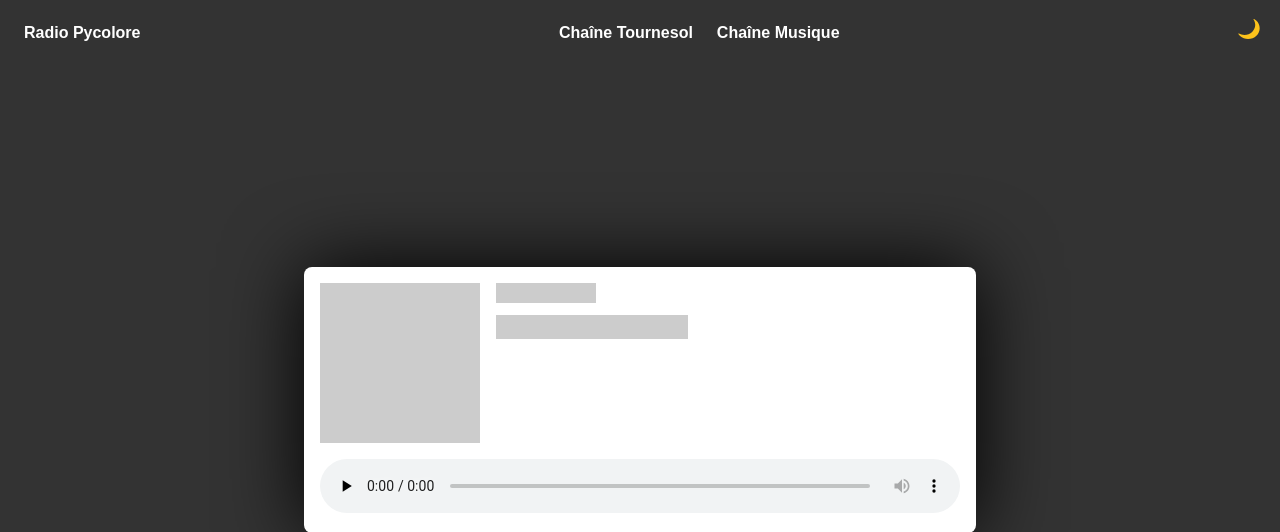
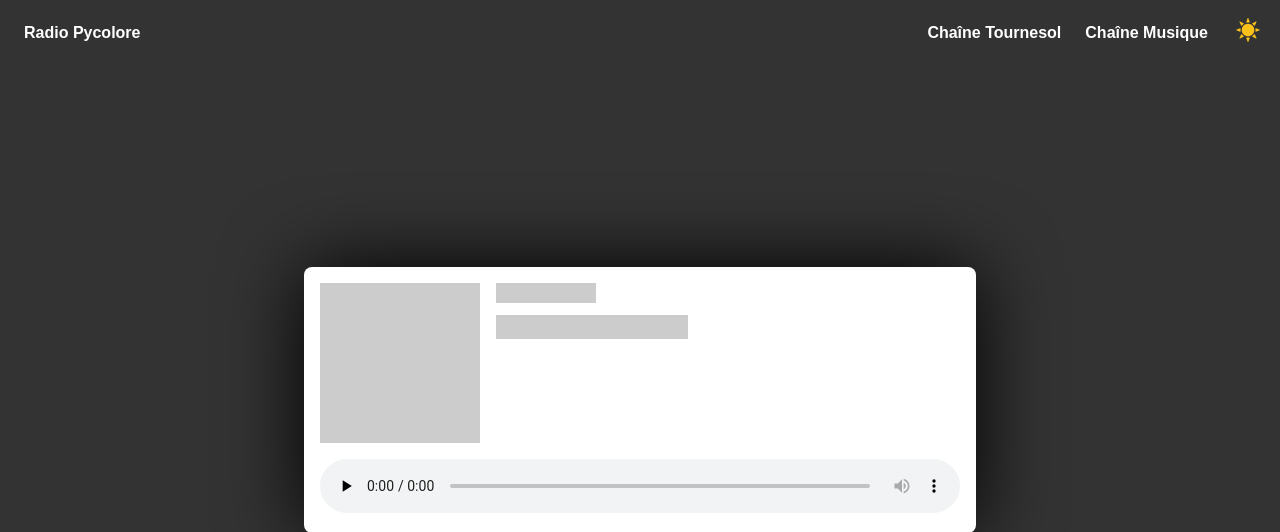
Before and after one commit to Arkelis/sunflower-radio, a Flask app: page /tournesol/ in a window 1280 px wide. Shown: the top 532 px of the page. Run offline with Flask 2, Linux system fonts and the light colour scheme; data that the repository does not hold is empty; style sheets or scripts are compiled from the project's sources; some web fonts are replaced.

Commit message:
Aligner les stations à droite, Inverser icones

```diff
--- a/sunflower/static/src/dark-theme.scss
+++ b/sunflower/static/src/dark-theme.scss
@@ -30,8 +30,8 @@
 }
 
 .theme-switcher {
-    height: 22px;
-    width: 22px;
-    min-width: 22px;
+    height: 1.5rem;
+    width: 1.5rem;
+    min-width: 1.5rem;
     margin-bottom: 0;
 }
--- a/sunflower/static/src/index.js
+++ b/sunflower/static/src/index.js
@@ -274,7 +274,7 @@
 if (window.matchMedia && window.matchMedia("(prefers-color-scheme: dark)").matches &&  userTheme !== "light" ||
     userTheme === "dark") {
     document.body.className = "dark-mode";
-    themeSwitcher.src = "/static/sun.svg";
+    themeSwitcher.src = "/static/moon.svg";
 }
 
 themeSwitcher.onclick = () => {
@@ -284,7 +284,7 @@
 function toggleDarkLight() {
     let currentClass = document.body.className;
     document.body.className = currentClass === "dark-mode" ? "light-mode" : "dark-mode";
-    themeSwitcher.src = currentClass === "dark-mode" ? "/static/moon.svg" : "/static/sun.svg";
+    themeSwitcher.src = currentClass === "dark-mode" ? "/static/sun.svg" : "/static/moon.svg";
 
     persistTheme(currentClass);
 }
--- a/sunflower/static/src/style.scss
+++ b/sunflower/static/src/style.scss
@@ -325,6 +325,14 @@
             top: 18px;
             right: 20px;
         }
+
+        .menu {
+            display: flex;
+
+            & > * {
+              margin-left: 1.5rem;
+            }
+        }
     }
 
     body {
--- a/sunflower/templates/radio.html
+++ b/sunflower/templates/radio.html
@@ -13,6 +13,7 @@
         <div id="brand">
             Radio Pycolore
         </div>
+        <div class="menu">
             <div class="channels-list-container">
                 <div class="channels-list-head">
                     Changer de chaîne
@@ -23,7 +24,8 @@
                     <li><a href="{{ url_for('channel', channel='music') }}">Chaîne Musique</a></li>
                 </ul>
             </div>
-        <img class="theme-switcher" src='{{ url_for("static", filename="moon.svg") }}' alt="theme toggler"/>
+            <img class="theme-switcher" src='{{ url_for("static", filename="sun.svg") }}' alt="theme toggler"/>
+        </div>
     </nav>
     <div id="wrapper">
         <div id="timeline">
```
Lines whose indentation alone changed are shown as unchanged.
